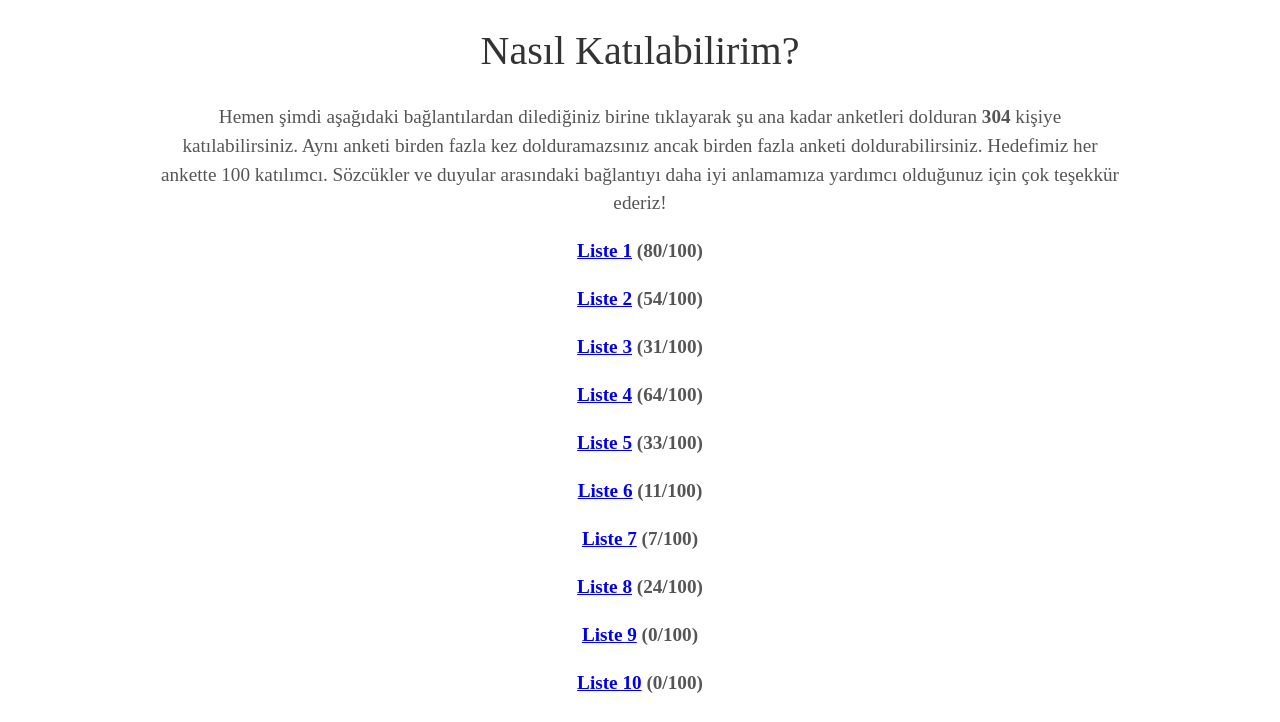
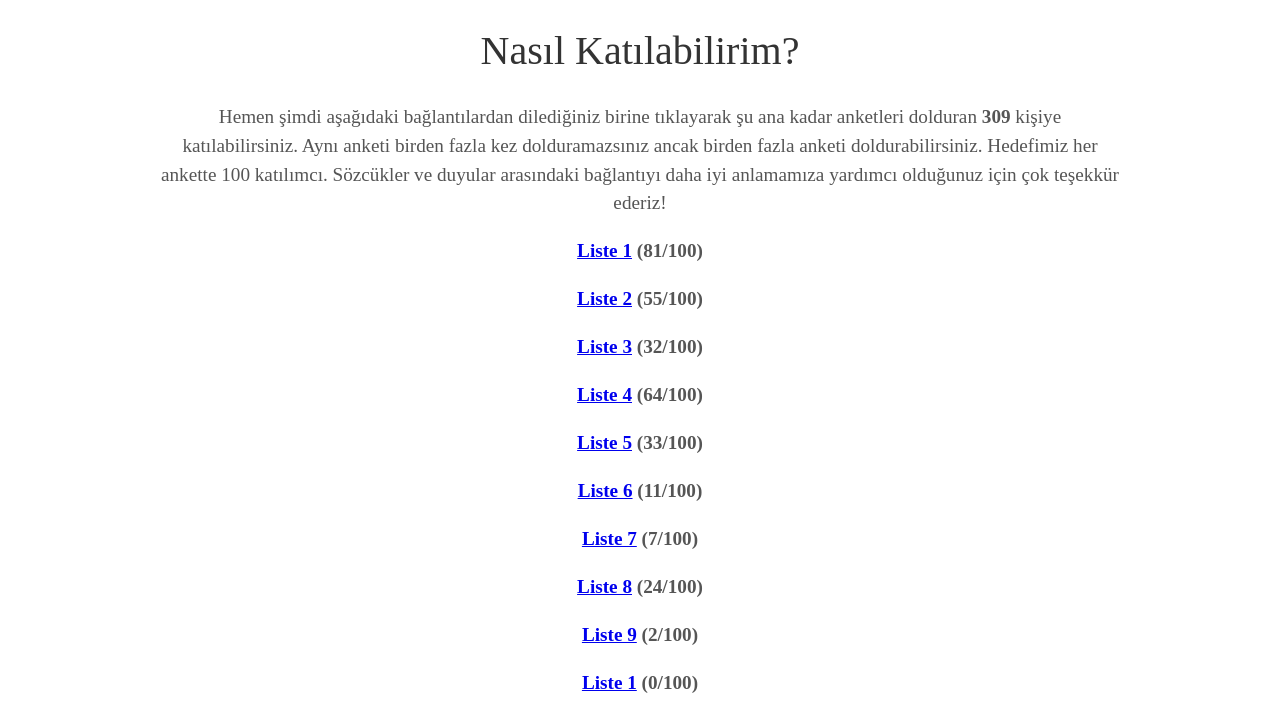
Before and after one commit to 925sozcuk/925sozcuk.github.io, a Jekyll site: the page built from index.html, in a window 1280 px wide. Shown: the part 1197-1919 px from the top of the page. Built offline with Jekyll 4.4.1, drawn with Linux system fonts in a browser that asks for light colours; some web fonts are replaced; some of the changed text lies outside the part shown.

Commit message:
Update about.html

```diff
--- a/_includes/about.html
+++ b/_includes/about.html
@@ -6,20 +6,20 @@
    Daha fazla bilgi için projenin <a href="https://osf.io/m34u7/" target="_blank">OSF</a> ya da <a href="https://www.researchgate.net/project/Sensory-Norms-for-925-Turkish-Nouns" target="_blank">ResearchGate</a> sayfasına göz atabilirsiniz.</p>
   <h1>Nasıl Katılabilirim?</h1>
   <p>Hemen şimdi aşağıdaki bağlantılardan dilediğiniz birine tıklayarak şu ana kadar anketleri dolduran
-    <b>304 </b> kişiye katılabilirsiniz. Aynı anketi birden fazla kez dolduramazsınız ancak birden fazla anketi doldurabilirsiniz.
+    <b>309 </b> kişiye katılabilirsiniz. Aynı anketi birden fazla kez dolduramazsınız ancak birden fazla anketi doldurabilirsiniz.
     Hedefimiz her ankette 100 katılımcı. Sözcükler ve duyular arasındaki bağlantıyı daha iyi anlamamıza yardımcı olduğunuz için çok teşekkür ederiz!</p>
     <b>
-      <p><a href="https://forms.gle/CcuySUyic7KrSdsP7" target="_blank">Liste 1</a> (80/100)</p>
-      <p><a href="https://forms.gle/Xpw2RH3CSQQT2dhJ8" target="_blank">Liste 2</a> (54/100)</p>
-      <p><a href="https://forms.gle/XDxXPqteTKvprMpj6" target="_blank">Liste 3</a> (31/100)</p>
+      <p><a href="https://forms.gle/CcuySUyic7KrSdsP7" target="_blank">Liste 1</a> (81/100)</p>
+      <p><a href="https://forms.gle/Xpw2RH3CSQQT2dhJ8" target="_blank">Liste 2</a> (55/100)</p>
+      <p><a href="https://forms.gle/XDxXPqteTKvprMpj6" target="_blank">Liste 3</a> (32/100)</p>
       <p><a href="https://forms.gle/FwZTpyy2v1rKkZih7" target="_blank">Liste 4</a> (64/100)</p>
       <p><a href="https://forms.gle/Aj8X9Y3sYMKVgc4u5" target="_blank">Liste 5</a> (33/100)</p>
       <p><a href="https://forms.gle/qg9a1V2BmXxLDtod6" target="_blank">Liste 6</a> (11/100)</p>
       <p><a href="https://forms.gle/EqGQ875uBarAzp1HA" target="_blank">Liste 7</a> (7/100)</p>
       <p><a href="https://forms.gle/cFHsJCzy14Jx59h9A" target="_blank">Liste 8</a> (24/100)</p>
-      <p><a href="https://forms.gle/o52CG2iT8cTMF7hdA" target="_blank">Liste 9</a> (0/100)</p>
-      <p><a href="https://forms.gle/FAh1ucTYu49YYeu59" target="_blank">Liste 10</a> (0/100)</p>
+      <p><a href="https://forms.gle/o52CG2iT8cTMF7hdA" target="_blank">Liste 9</a> (2/100)</p>
+      <p><a href="https://forms.gle/FAh1ucTYu49YYeu59" target="_blank">Liste 1</a> (0/100)</p>
     </b>
 
-  <p>Son güncelleme: 29.03.2020 15:30</p>
+  <p>Son güncelleme: 30.03.2020 11:58</p>
   </div>
```
